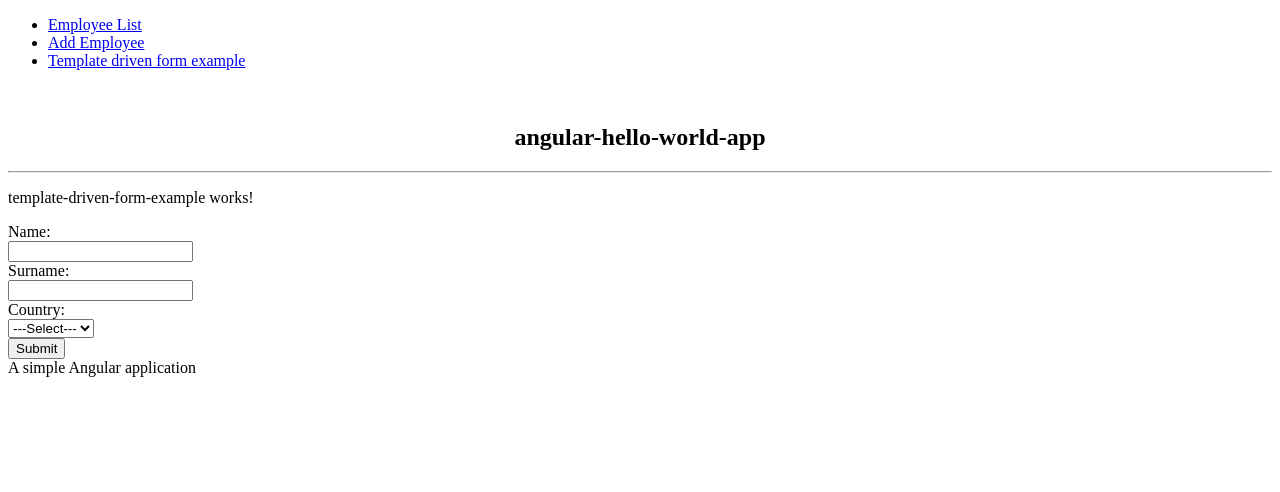
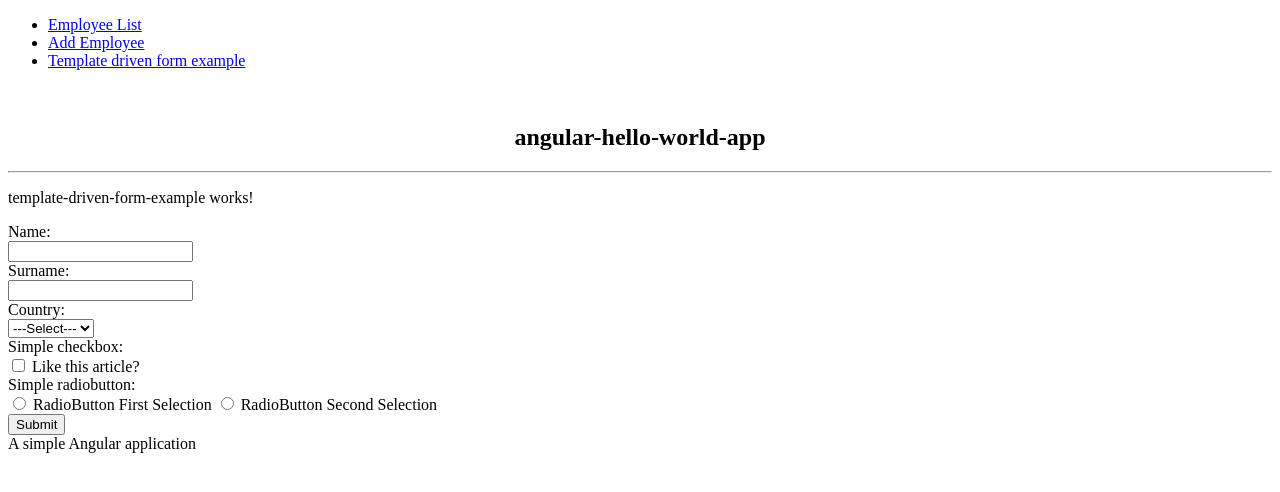
Before and after one commit to d3vsupp0r7/angular, an Angular app in the folder angular-hello-world-app/: page /templatedrivenform in a window 1280 px wide. Shown: the top 492 px of the page. Built offline with nearby package versions, Linux system fonts and the light colour scheme.

Commit message:
Added form controls: CheckBox - RadioBox

```diff
--- a/angular-hello-world-app/src/app/template-driven-form-example/template-driven-form-example.component.html
+++ b/angular-hello-world-app/src/app/template-driven-form-example/template-driven-form-example.component.html
@@ -43,6 +43,33 @@
     </div>
   </div>
 
+  <!-- Sample chackbox -->
+  <div class="field">
+      <label class="label" for="checkbox">Simple checkbox: </label>
+
+      <div class="control">
+          <input type="checkbox" ngModel name="like"> Like this article?
+      </div>
+  </div>
+
+  <!-- Sample RadioButton -->
+  <div class="field">
+      <label class="label" for="checkbox">Simple radiobutton: </label>
+
+      <div class="control">
+        <!-- -->
+        <label>
+              <input type="radio" ngModel name="clap" value="1"> RadioButton First Selection
+            </label>
+            <!-- -->
+            <label>
+              <input type="radio" ngModel name="clap" value="2"> RadioButton Second Selection
+            </label>
+      </div>
+  </div>
+
+  <!-- Simple TextArea -->
+
   <!-- Submit Button -->
     <button type="submit" class="button is-primary">Submit</button>
   </form>
```
